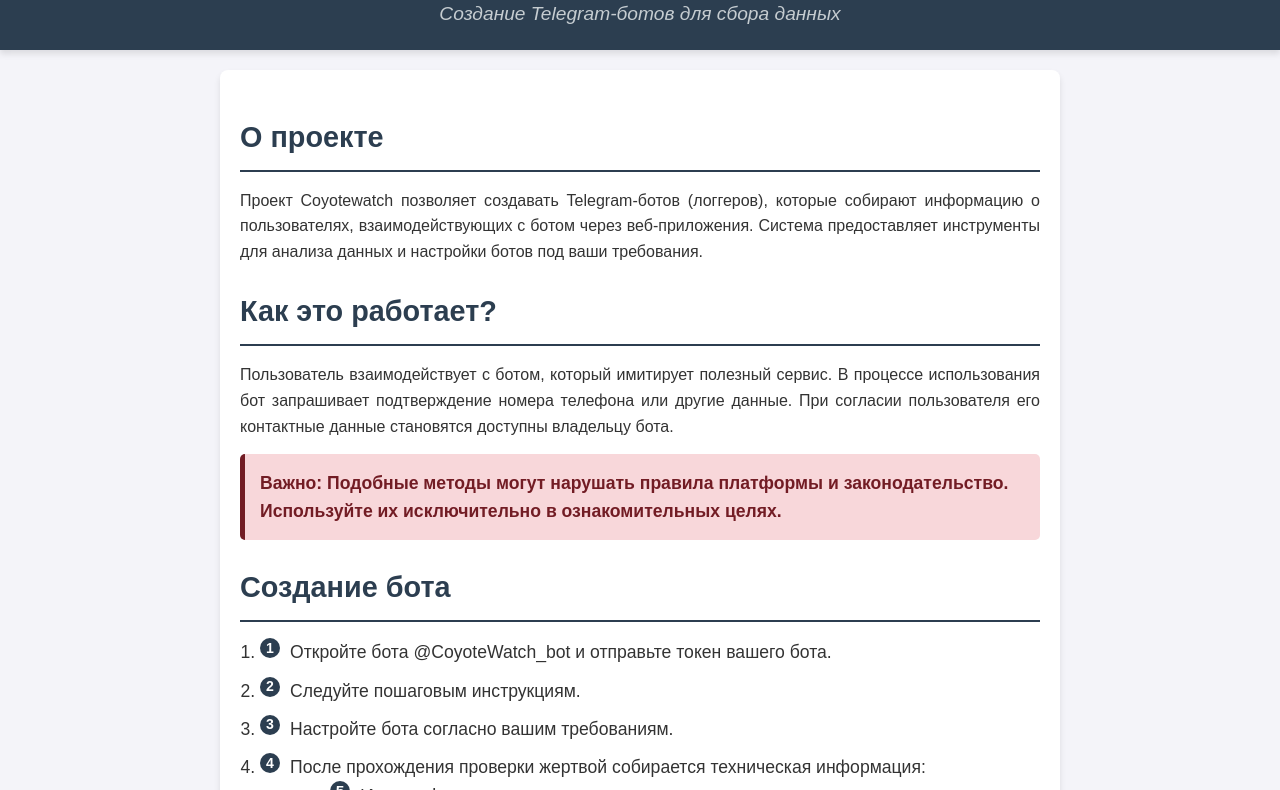
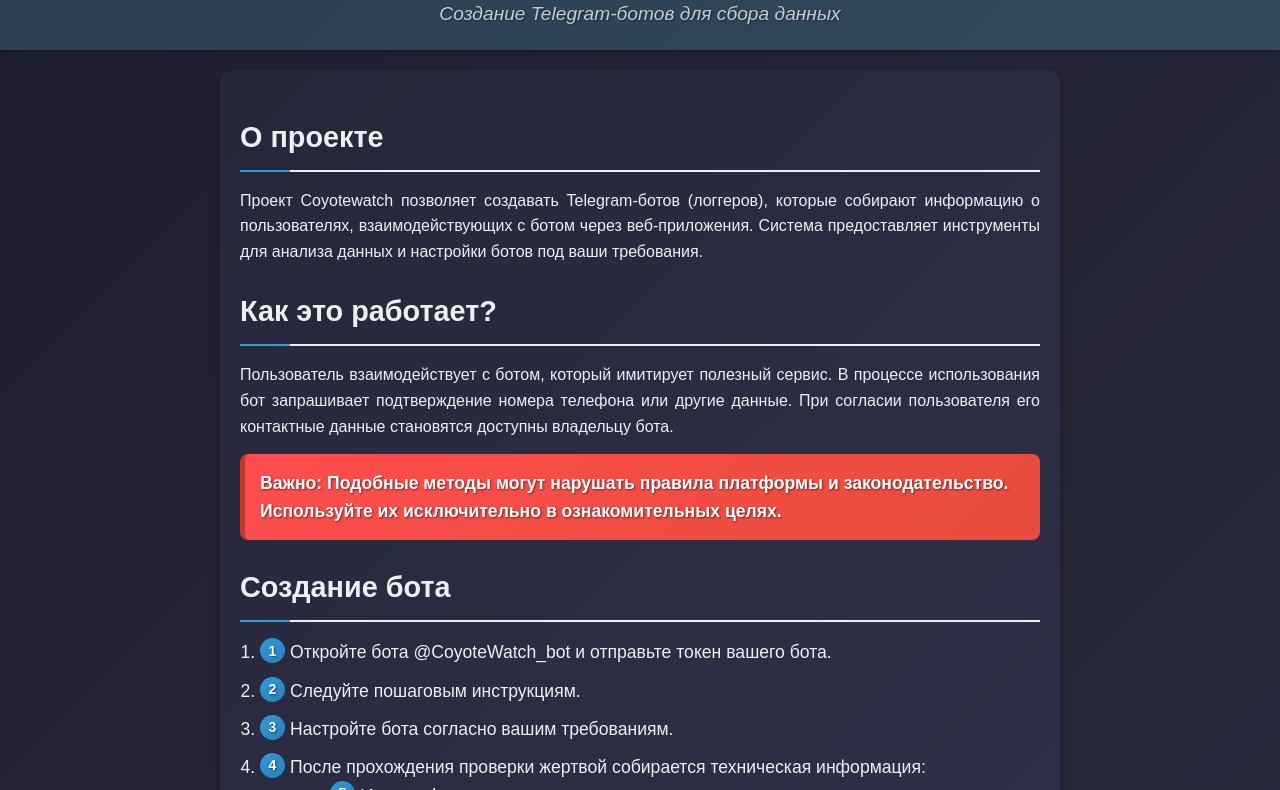
Before and after one commit to CoyoteWatch/coyotewatch.github.io, a plain HTML site: page index.html in a window 1280 px wide. Shown: the part 90-880 px from the top of the page. Drawn offline with Linux system fonts and the light colour scheme.

Commit message:
Update style.css
dark theme

```diff
--- a/style.css
+++ b/style.css
@@ -3,19 +3,19 @@ body {
     font-family: 'Arial', sans-serif;
     margin: 0;
     padding: 0;
-    background-color: #f4f4f9;
-    color: #333;
+    background: linear-gradient(135deg, #1e1e2f, #2c2c40);
+    color: #ecf0f1;
     line-height: 1.6;
     font-size: 16px;
 }
 
 /* Шапка сайта */
 header {
-    background-color: #2c3e50;
+    background: linear-gradient(135deg, #2c3e50, #34495e);
     color: #ecf0f1;
     padding: 20px 15px;
     text-align: center;
-    box-shadow: 0 4px 6px rgba(0, 0, 0, 0.1);
+    box-shadow: 0 4px 6px rgba(0, 0, 0, 0.2);
 }
 
 header h1 {
@@ -23,6 +23,7 @@ header h1 {
     font-size: 2.5em;
     font-weight: bold;
     letter-spacing: 1px;
+    text-shadow: 2px 2px 4px rgba(0, 0, 0, 0.5);
 }
 
 header p {
@@ -30,6 +31,7 @@ header p {
     font-size: 1.2em;
     font-style: italic;
     opacity: 0.8;
+    text-shadow: 1px 1px 2px rgba(0, 0, 0, 0.5);
 }
 
 /* Основной контейнер */
@@ -37,23 +39,34 @@ header p {
     max-width: 800px;
     margin: 20px auto;
     padding: 20px;
-    background-color: #fff;
-    border-radius: 8px;
-    box-shadow: 0 4px 6px rgba(0, 0, 0, 0.1);
+    background: linear-gradient(135deg, #27273a, #31314b);
+    border-radius: 12px;
+    box-shadow: 0 6px 10px rgba(0, 0, 0, 0.3);
     transition: transform 0.3s ease, box-shadow 0.3s ease;
 }
 
 .container:hover {
     transform: translateY(-5px);
-    box-shadow: 0 8px 12px rgba(0, 0, 0, 0.15);
+    box-shadow: 0 10px 20px rgba(0, 0, 0, 0.4);
 }
 
 .container h2 {
-    color: #2c3e50;
+    color: #ecf0f1;
     font-size: 1.8em;
     margin-bottom: 15px;
-    border-bottom: 2px solid #2c3e50;
+    border-bottom: 2px solid #ecf0f1;
     padding-bottom: 10px;
+    position: relative;
+}
+
+.container h2::after {
+    content: '';
+    position: absolute;
+    bottom: -2px;
+    left: 0;
+    width: 50px;
+    height: 2px;
+    background-color: #3498db;
 }
 
 .container p {
@@ -73,6 +86,7 @@ header p {
     position: relative;
     padding-left: 30px;
     font-size: 1.1em;
+    color: #ecf0f1;
 }
 
 .steps li::before {
@@ -81,9 +95,9 @@ header p {
     position: absolute;
     left: 0;
     top: 0;
-    width: 20px;
-    height: 20px;
-    background-color: #2c3e50;
+    width: 25px;
+    height: 25px;
+    background: linear-gradient(135deg, #3498db, #2980b9);
     color: #fff;
     border-radius: 50%;
     display: flex;
@@ -91,61 +105,66 @@ header p {
     justify-content: center;
     font-size: 0.8em;
     font-weight: bold;
+    text-shadow: 1px 1px 2px rgba(0, 0, 0, 0.5);
 }
 
 /* Предупреждение */
 .warning {
-    background-color: #f8d7da;
-    color: #721c24;
+    background: linear-gradient(135deg, #ff4d4d, #e74c3c);
+    color: #fff;
     padding: 15px;
-    border-radius: 5px;
+    border-radius: 8px;
     margin-bottom: 20px;
-    border-left: 5px solid #721c24;
+    border-left: 5px solid #c0392b;
     font-size: 1.1em;
     font-weight: bold;
+    text-shadow: 1px 1px 2px rgba(0, 0, 0, 0.5);
 }
 
 .warning strong {
-    color: #721c24;
+    color: #fff;
 }
 
 /* Кнопка */
 .btn {
     display: inline-block;
-    background-color: #2c3e50;
+    background: linear-gradient(135deg, #3498db, #2980b9);
     color: #fff;
     padding: 12px 24px;
     text-decoration: none;
-    border-radius: 5px;
+    border-radius: 50px;
     font-size: 1em;
     font-weight: bold;
-    transition: background-color 0.3s ease, transform 0.3s ease;
-    box-shadow: 0 4px 6px rgba(0, 0, 0, 0.1);
+    transition: background 0.3s ease, transform 0.3s ease, box-shadow 0.3s ease;
+    box-shadow: 0 4px 6px rgba(0, 0, 0, 0.2);
 }
 
 .btn:hover {
-    background-color: #34495e;
+    background: linear-gradient(135deg, #2980b9, #3498db);
     transform: translateY(-2px);
-    box-shadow: 0 6px 8px rgba(0, 0, 0, 0.15);
+    box-shadow: 0 6px 10px rgba(0, 0, 0, 0.3);
 }
 
 /* Футер */
 footer {
     text-align: center;
     padding: 15px;
-    background-color: #2c3e50;
+    background: linear-gradient(135deg, #2c3e50, #34495e);
     color: #ecf0f1;
     margin-top: 20px;
     font-size: 0.9em;
+    box-shadow: 0 -4px 6px rgba(0, 0, 0, 0.2);
 }
 
 footer a {
-    color: #ecf0f1;
+    color: #3498db;
     text-decoration: none;
     font-weight: bold;
+    transition: color 0.3s ease;
 }
 
 footer a:hover {
+    color: #2980b9;
     text-decoration: underline;
 }
 
```
